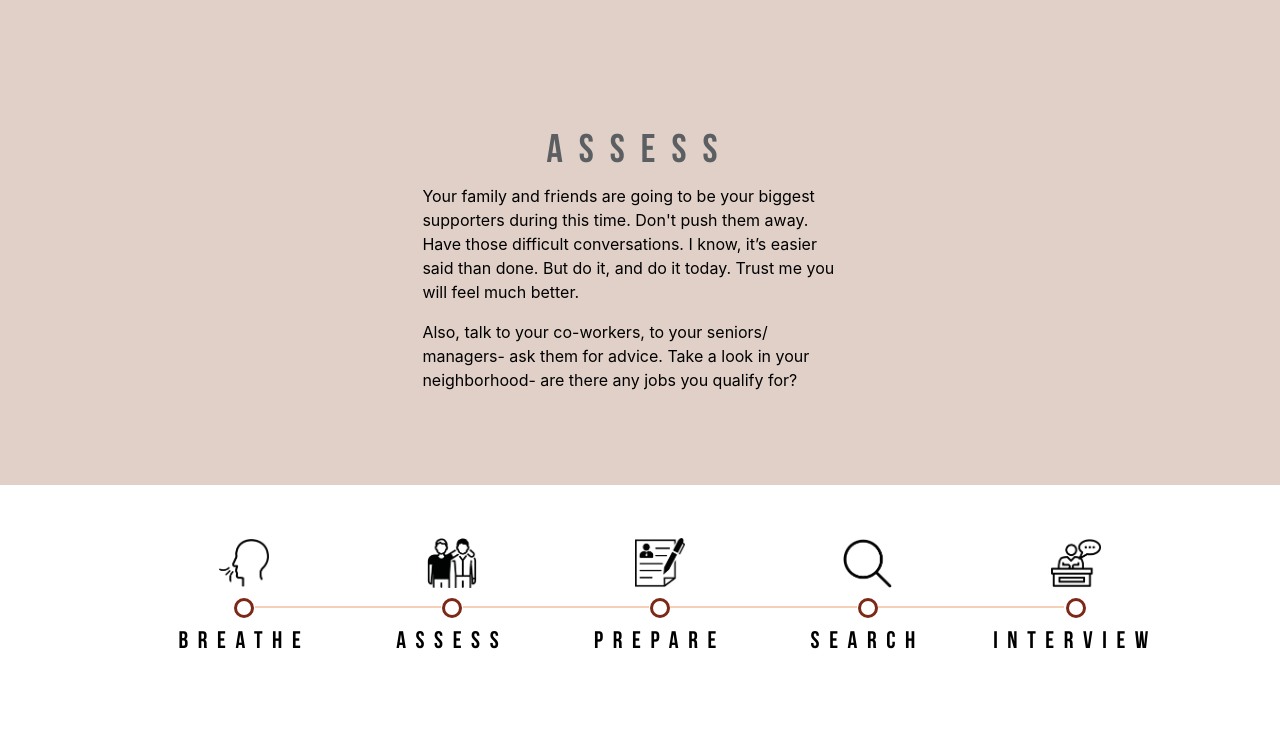
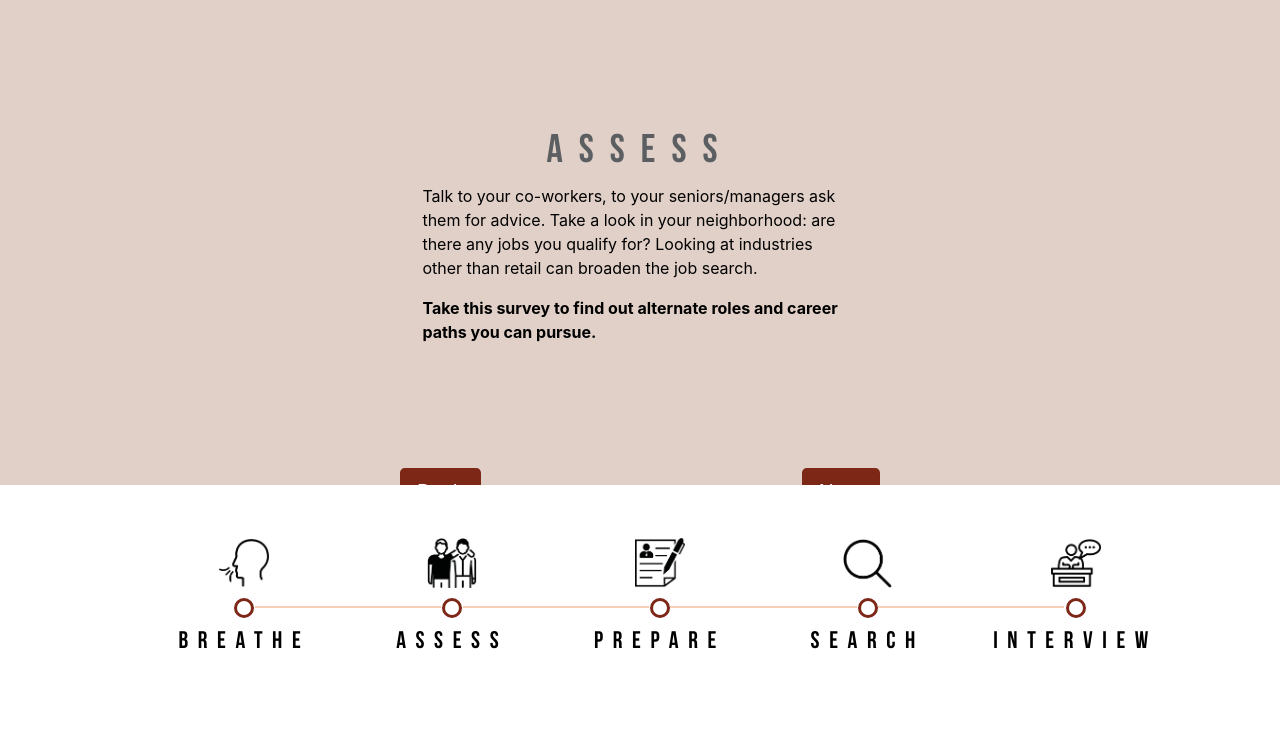
Before and after one commit to vmn23/PC001_website, a Django app: page /landing/journey2/ in a window 1280 px wide. Shown: the part 66-800 px from the top of the page. Run offline with Django 3.2, Linux system fonts and the light colour scheme; some libraries are stand-ins or nearby versions.

Commit message:
Text upadtes - User Journey

```diff
--- a/oursite/landing/templates/landing/journey1.html
+++ b/oursite/landing/templates/landing/journey1.html
@@ -11,5 +11,6 @@
 
     <div class="introBody">
         <p>Take a deep breath. I know this is an incredibly stressful time, it can feel overwhelming. So breathe, in and out. In and out. In and out again. The coming few weeks or even months are going to be difficult and challenging. But, you can do this and I am going to be rooting for you every step of the way.</p>
+        <p>Your family and friends are going to be your biggest supporters. Don't push them away. Have those difficult conversations. Trust me you will feel much better.</p>
     </div>
 {% endblock %}
--- a/oursite/landing/templates/landing/journey2.html
+++ b/oursite/landing/templates/landing/journey2.html
@@ -9,7 +9,7 @@
     <h1 class="bebasFont UJTitle">Assess</h1>
 
     <div class="introBody">
-        <p>Your family and friends are going to be your biggest supporters during this time. Don't push them away. Have those difficult conversations. I know, it’s easier said than done. But do it, and do it today. Trust me you will feel much better. </p>
-        <p> Also, talk to your co-workers, to your seniors/ managers- ask them for advice. Take a look in your neighborhood- are there any jobs you qualify for?</p>
+        <p>Talk to your co-workers, to your seniors/managers ask them for advice. Take a look in your neighborhood: are there any jobs you qualify for? Looking at industries other than retail can broaden the job search.</p>
+        <p><strong>Take this survey to find out alternate roles and career paths you can pursue.</strong></p>
     </div>
 {% endblock %}
```
